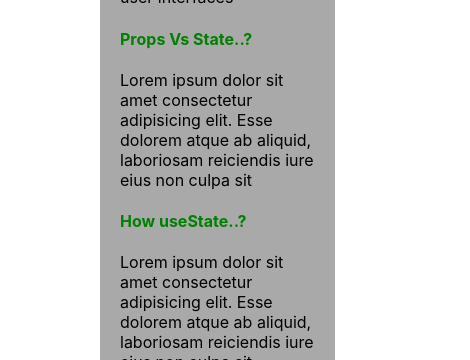
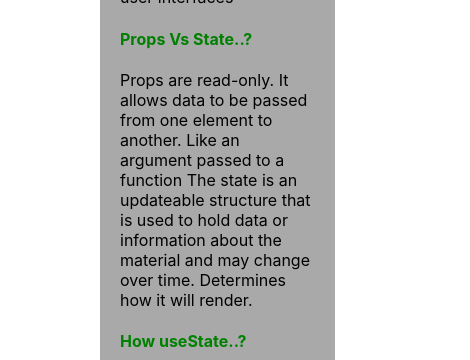
Before and after one commit to shorifuddin2/ran-shop, a React (Create React App) app: page / in a window 390 px wide. Shown: the part 1177-1537 px from the top of the page, 470 px wide, since content can reach past the window. Built offline with nearby package versions, Linux system fonts and the light colour scheme; no server answers; a web font is replaced by a local one.

Commit message:
product iems add

```diff
--- a/src/components/Header/Shop/Shop.css
+++ b/src/components/Header/Shop/Shop.css
@@ -1,6 +1,6 @@
 .shop-container{
     display: grid;
-    grid-template-columns: 4fr 1fr;
+    grid-template-columns: 3fr 1fr;
 }
 .card-container{
     background-color: chocolate;
@@ -26,12 +26,17 @@
         grid-template-columns: 1, 1fr;
     }
 }
-@media screen and (min-width:776px) {
+@media screen and (max-width:776px) {
     .products-container{
-        grid-template-rows: 1fr;
-        margin: 5px;
+        width: 100%;
+        grid-template-columns: 1fr;
+        order: 1;
+
+
     }
     .card-container{
+        width: 100%;
         grid-template-columns: 1, 1fr;
+        order: 2;
     }
 }
--- a/src/components/Quetion/Quetion.js
+++ b/src/components/Quetion/Quetion.js
@@ -13,7 +13,9 @@ const Quetion = () => {
 
 
             <h4 className='Queition'>Props Vs State..?</h4>
-            <p>Lorem ipsum dolor sit amet consectetur adipisicing elit. Esse dolorem atque ab aliquid, laboriosam reiciendis iure eius non culpa sit</p>
+            <p>Props are read-only. It allows data to be passed from one element to another. Like an argument passed to a function
+            The state is an updateable structure that is used to hold data or information about the material and may change over time.
+            Determines how it will render.</p>
 
             <h4 className='Queition'>How useState..?</h4>
             <p>Lorem ipsum dolor sit amet consectetur adipisicing elit. Esse dolorem atque ab aliquid, laboriosam reiciendis iure eius non culpa sit</p>
```
